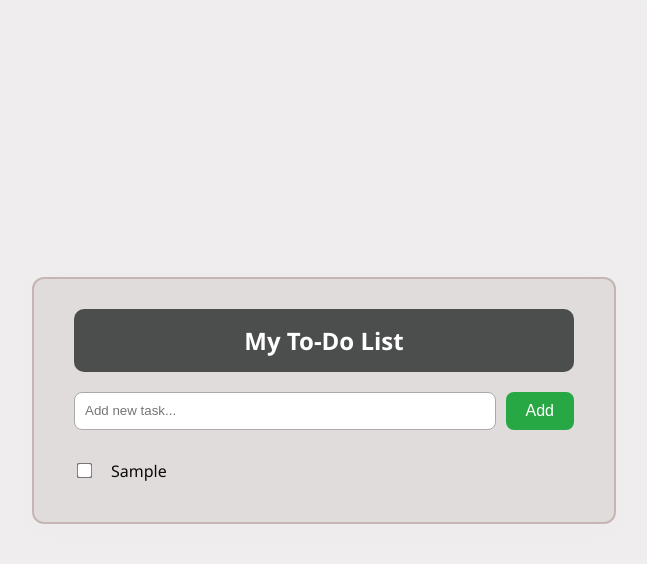
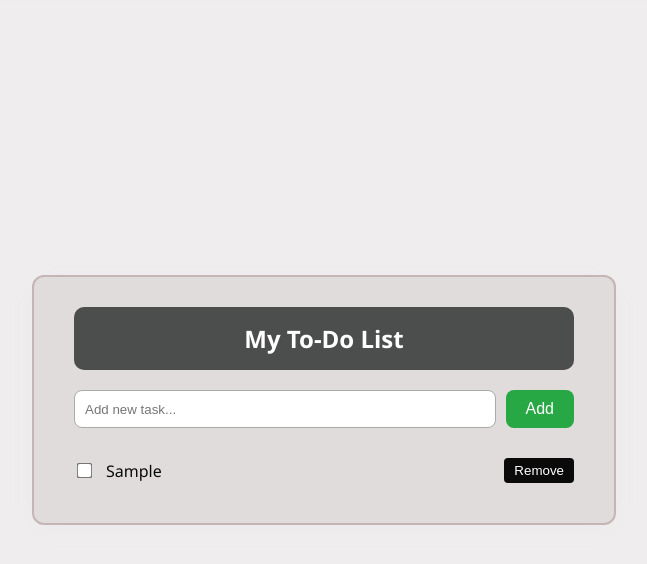
Before and after one commit to anjalix9/todo_list, a plain HTML site: page index.html in a window 1280 px wide. Both pictures are taken after typing "Sample" into the empty fields and a click on the button "Add". Shown: the whole page, without its empty margins (316-963 px from the left). Drawn offline with Linux system fonts and the light colour scheme.

Commit message:
initial commit of to-do list project

```diff
--- a/index.html
+++ b/index.html
@@ -11,19 +11,18 @@
     <div class="heading-container">
       <h1>My To-Do List</h1>
     </div>
-  <ul class="todo-list">
-    <!-- list items here -->
+
     <div class="add-task">
-      <input type="text" placeholder="Add new task..." />
-      <button>Add</button>
+      <input type="text" id="taskInput" placeholder="Add new task..." />
+      <button id="addButton">Add</button>
+
     </div>
-     <ul class="todo-list">
-    <!-- New tasks will be added here -->
-  </ul>
 
+    <ul class="todo-list" id="taskList">
+      <!-- Tasks will appear here -->
     </ul>
   </div>
+
   <script src="script.js"></script>
-
 </body>
 </html>
--- a/script.js
+++ b/script.js
@@ -1,36 +1,38 @@
-// Wait for the DOM to load
 document.addEventListener('DOMContentLoaded', () => {
-  const addButton = document.querySelector('.add-task button');
-  const input = document.querySelector('.add-task input');
-  const todoList = document.querySelector('.todo-list');
+  const addButton = document.getElementById('addButton');
+  const input = document.getElementById('taskInput');
+  const todoList = document.getElementById('taskList');
 
-  addButton.addEventListener('click', () => {
+  function addTask() {
     const taskText = input.value.trim();
 
     if (taskText !== '') {
-      // Create a new list item
       const listItem = document.createElement('li');
+      listItem.classList.add('task-item');
+
       listItem.innerHTML = `
         <label>
           <input type="checkbox" />
-          ${taskText}
+          <span>${taskText}</span>
         </label>
+        <button class="remove-btn">Remove</button>
       `;
 
-      // Append to the list
+      listItem.querySelector('.remove-btn').addEventListener('click', () => {
+        todoList.removeChild(listItem);
+      });
+
       todoList.appendChild(listItem);
-
-      // Clear the input field
       input.value = '';
     } else {
       alert("Please enter a task!");
     }
-  });
+  }
 
-  // Optional: Allow pressing Enter to add task
+  addButton.addEventListener('click', addTask);
   input.addEventListener('keypress', (e) => {
     if (e.key === 'Enter') {
-      addButton.click();
+      addTask();
     }
   });
 });
--- a/style.css
+++ b/style.css
@@ -4,11 +4,10 @@ body {
   height: 100vh;
   margin: 0;
   display: flex;
-  justify-content: center; /* horizontal center */
-  align-items: center;     /* vertical center */
+  justify-content: center;
+  align-items: center;
   background-image: url(./xyz.avif);
-   backdrop-filter: blur(4px);
-
+  backdrop-filter: blur(4px);
 }
 
 .todo-container {
@@ -19,52 +18,8 @@ body {
   width: 500px;
   max-width: 100%;
   border: #c6b5b5 solid 2px;
-  overflow-wrap: break-word;  /* Important */
+  overflow-wrap: break-word;
   word-wrap: break-word;
-}
-
-.todo-list label {
-  display: flex;
-  align-items: center;
-  gap: 10px;
-  width: 100%;
-  flex-wrap: wrap;
-  word-break: break-word;
-}
-
-
-.todo-container h2 {
-  text-align: center;
-  color: #ddd2d2;
-  margin-bottom: 20px;
-}
-
-.todo-list {
-  list-style-type: none;
-  padding: 0;
-  margin: 0;
-}
-
-.todo-list li {
-  padding: 10px 0;
-  border-bottom: 1px solid #ddd;
-  font-size: 16px;
-  color: #0b0a0a;
-  display: flex;
-  align-items: center;
-  word-break: break-word;     /* Key property */
-  flex-wrap: wrap;            /* Allows text to wrap */
-}
-
-
-.todo-list li:last-child {
-  border-bottom: none;
-}
-
-input[type="checkbox"] {
-  margin-right: 10px;
-  transform: scale(1.2);
-  accent-color: #28a745;
 }
 
 .heading-container {
@@ -79,12 +34,13 @@ input[type="checkbox"] {
   margin: 0;
   color: white;
   font-size: 24px;
+  align-items: center;
 }
+
 .add-task {
   display: flex;
   gap: 10px;
   margin-bottom: 20px;
-
 }
 
 .add-task input[type="text"] {
@@ -109,3 +65,54 @@ input[type="checkbox"] {
 .add-task button:hover {
   background-color: #218838;
 }
+
+.todo-list {
+  list-style-type: none;
+  padding: 0;
+  margin: 0;
+}
+
+.todo-list li {
+  display: flex;
+  align-items: center;
+  justify-content: space-between;
+  padding: 10px 0;
+  border-bottom: 1px solid #ddd;
+  font-size: 16px;
+  color: #0b0a0a;
+  flex-wrap: wrap;
+  word-break: break-word;
+}
+
+.todo-list li:last-child {
+  border-bottom: none;
+}
+
+.todo-list label {
+  display: flex;
+  align-items: center;
+  gap: 10px;
+  flex: 1;
+  flex-wrap: wrap;
+  word-break: break-word;
+}
+
+input[type="checkbox"] {
+  margin-right: 5px;
+  transform: scale(1.2);
+  accent-color: #28a745;
+}
+
+.remove-btn {
+  background-color: #0b0a0a;
+  color: white;
+  border: none;
+  padding: 5px 10px;
+  cursor: pointer;
+  border-radius: 4px;
+  flex-shrink: 0;
+}
+
+.remove-btn:hover {
+  background-color: #28a745;
+}
```
Lines whose indentation alone changed are shown as unchanged.
